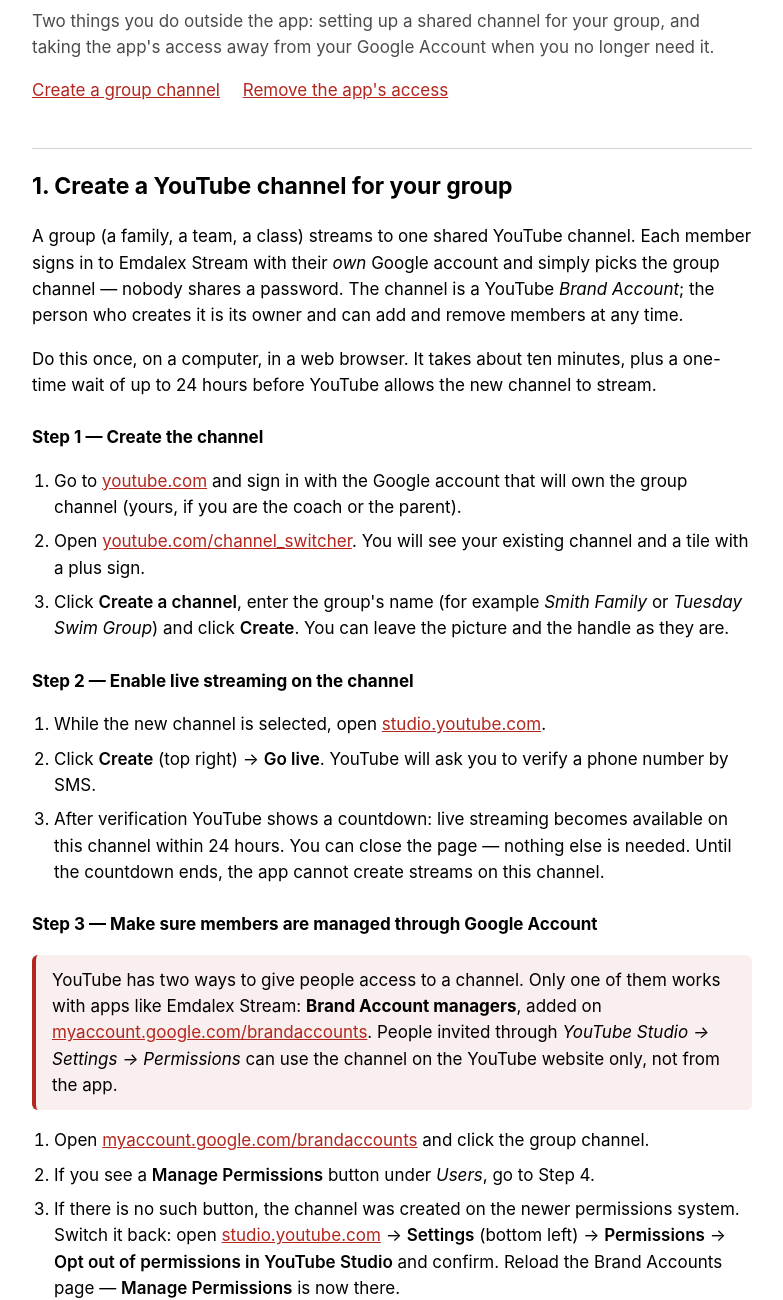
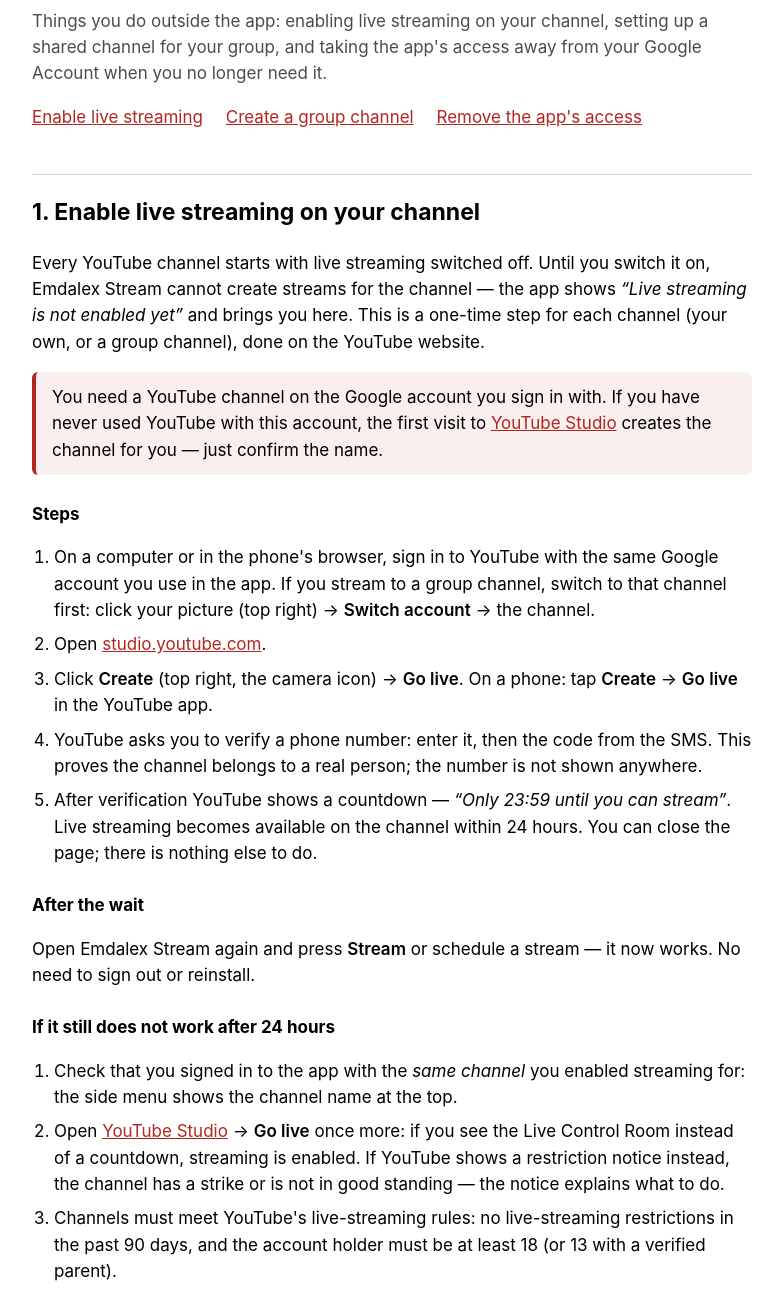
Before and after one commit to SKrotkih/privacy-policy, a plain HTML site: page support/guides/index.html in a window 1280 px wide. Shown: the part 95-1395 px from the top of the page, without its empty margins (248-1031 px from the left). Drawn offline with Linux system fonts and the light colour scheme.

Commit message:
Update the support page: add 'Enable live streaming on your channel' chapter

```diff
--- a/support/guides/index.html
+++ b/support/guides/index.html
@@ -23,13 +23,43 @@
 <body>
 
 <h1>Emdalex Stream — Guides</h1>
-<p class="meta">Two things you do outside the app: setting up a shared channel for your group, and taking the app's access away from your Google Account when you no longer need it.</p>
+<p class="meta">Things you do outside the app: enabling live streaming on your channel, setting up a shared channel for your group, and taking the app's access away from your Google Account when you no longer need it.</p>
 <nav>
+  <a href="#enable-streaming">Enable live streaming</a>
   <a href="#group-channel">Create a group channel</a>
   <a href="#revoke-access">Remove the app's access</a>
 </nav>
 
-<h2 id="group-channel">1. Create a YouTube channel for your group</h2>
+<h2 id="enable-streaming">1. Enable live streaming on your channel</h2>
+
+<p>Every YouTube channel starts with live streaming switched off. Until you switch it on, Emdalex Stream cannot create streams for the channel — the app shows <em>“Live streaming is not enabled yet”</em> and brings you here. This is a one-time step for each channel (your own, or a group channel), done on the YouTube website.</p>
+
+<div class="note">
+  You need a YouTube channel on the Google account you sign in with. If you have never used YouTube with this account, the first visit to <a href="https://studio.youtube.com">YouTube Studio</a> creates the channel for you — just confirm the name.
+</div>
+
+<h3>Steps</h3>
+<ol>
+  <li>On a computer or in the phone's browser, sign in to YouTube with the same Google account you use in the app. If you stream to a group channel, switch to that channel first: click your picture (top right) → <kbd>Switch account</kbd> → the channel.</li>
+  <li>Open <a href="https://studio.youtube.com">studio.youtube.com</a>.</li>
+  <li>Click <kbd>Create</kbd> (top right, the camera icon) → <kbd>Go live</kbd>. On a phone: tap <kbd>Create</kbd> → <kbd>Go live</kbd> in the YouTube app.</li>
+  <li>YouTube asks you to verify a phone number: enter it, then the code from the SMS. This proves the channel belongs to a real person; the number is not shown anywhere.</li>
+  <li>After verification YouTube shows a countdown — <em>“Only 23:59 until you can stream”</em>. Live streaming becomes available on the channel within 24 hours. You can close the page; there is nothing else to do.</li>
+</ol>
+
+<h3>After the wait</h3>
+<p>Open Emdalex Stream again and press <kbd>Stream</kbd> or schedule a stream — it now works. No need to sign out or reinstall.</p>
+
+<h3>If it still does not work after 24 hours</h3>
+<ol>
+  <li>Check that you signed in to the app with the <em>same channel</em> you enabled streaming for: the side menu shows the channel name at the top.</li>
+  <li>Open <a href="https://studio.youtube.com">YouTube Studio</a> → <kbd>Go live</kbd> once more: if you see the Live Control Room instead of a countdown, streaming is enabled. If YouTube shows a restriction notice instead, the channel has a strike or is not in good standing — the notice explains what to do.</li>
+  <li>Channels must meet YouTube's live-streaming rules: no live-streaming restrictions in the past 90 days, and the account holder must be at least 18 (or 13 with a verified parent).</li>
+</ol>
+
+<h2 id="group-channel">2. Create a YouTube channel for your group</h2>
+
+
 
 <p>A group (a family, a team, a class) streams to one shared YouTube channel. Each member signs in to Emdalex Stream with their <em>own</em> Google account and simply picks the group channel — nobody shares a password. The channel is a YouTube <em>Brand Account</em>; the person who creates it is its owner and can add and remove members at any time.</p>
 
@@ -43,11 +73,7 @@
 </ol>
 
 <h3>Step 2 — Enable live streaming on the channel</h3>
-<ol>
-  <li>While the new channel is selected, open <a href="https://studio.youtube.com">studio.youtube.com</a>.</li>
-  <li>Click <kbd>Create</kbd> (top right) → <kbd>Go live</kbd>. YouTube will ask you to verify a phone number by SMS.</li>
-  <li>After verification YouTube shows a countdown: live streaming becomes available on this channel within 24 hours. You can close the page — nothing else is needed. Until the countdown ends, the app cannot create streams on this channel.</li>
-</ol>
+<p>While the new channel is selected, follow <a href="#enable-streaming">chapter 1</a>: YouTube Studio → <kbd>Go live</kbd>, phone verification, then up to 24 hours before the channel can stream. Until then the app cannot create streams on this channel.</p>
 
 <h3>Step 3 — Make sure members are managed through Google Account</h3>
 <div class="note">
@@ -76,7 +102,7 @@
 </ol>
 <p>Everyone who signs in this way sees the same lists: what is scheduled, who is on air (the <em>Live</em> tab) and all recordings. Streams are <em>unlisted</em> by default, so only people with the link — in practice, the group — can watch them.</p>
 
-<h2 id="revoke-access">2. Remove Emdalex Stream's access to your Google Account</h2>
+<h2 id="revoke-access">3. Remove Emdalex Stream's access to your Google Account</h2>
 
 <p>When you signed in for the first time, Google asked you to allow Emdalex Stream to manage your YouTube account. If you stop using the app — or simply want to tidy up your account — you can take that permission away. The app keeps nothing anywhere else, so this is all there is to remove.</p>
 
```
Also changed, not shown: support/index.html (+1 -1 lines).
